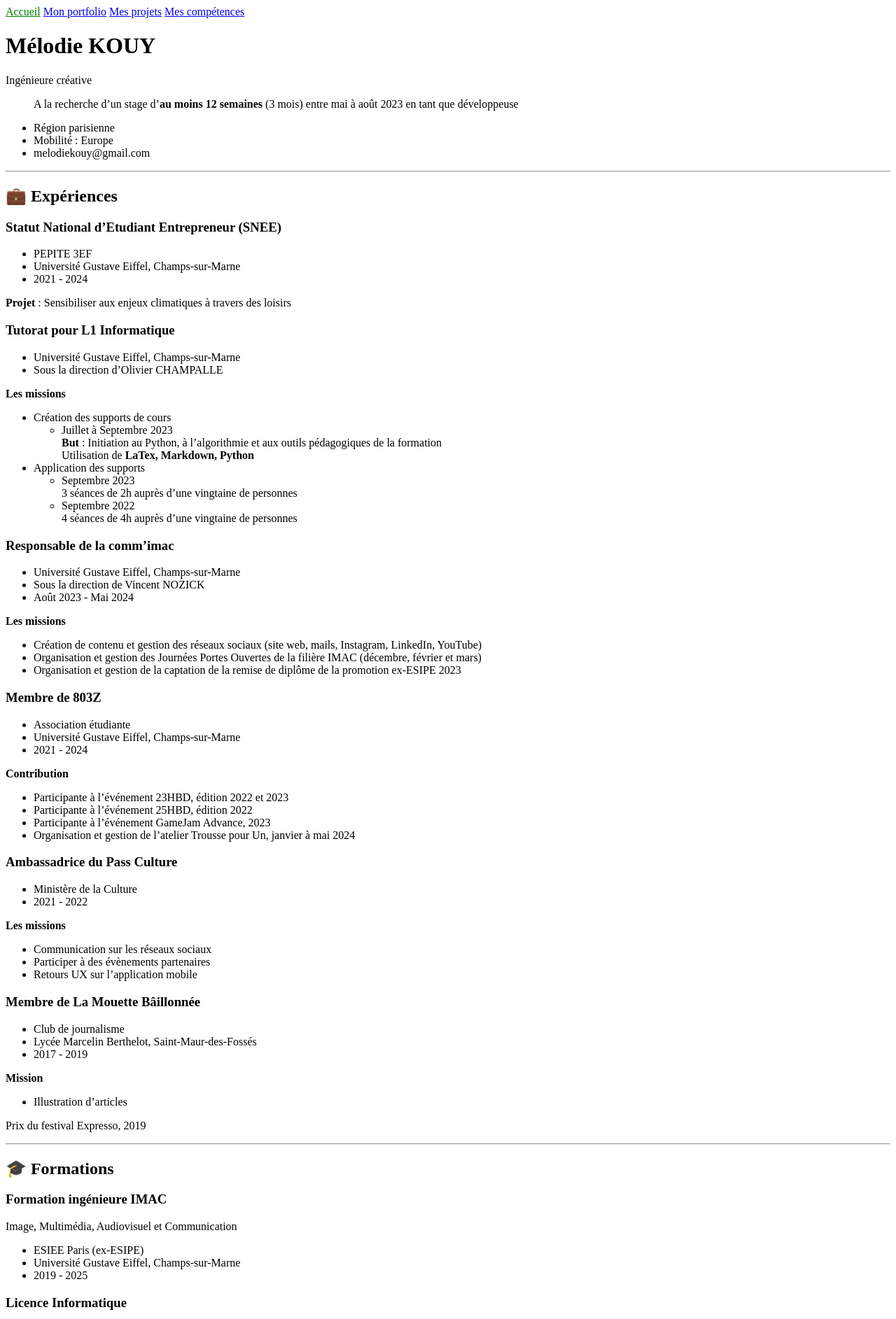
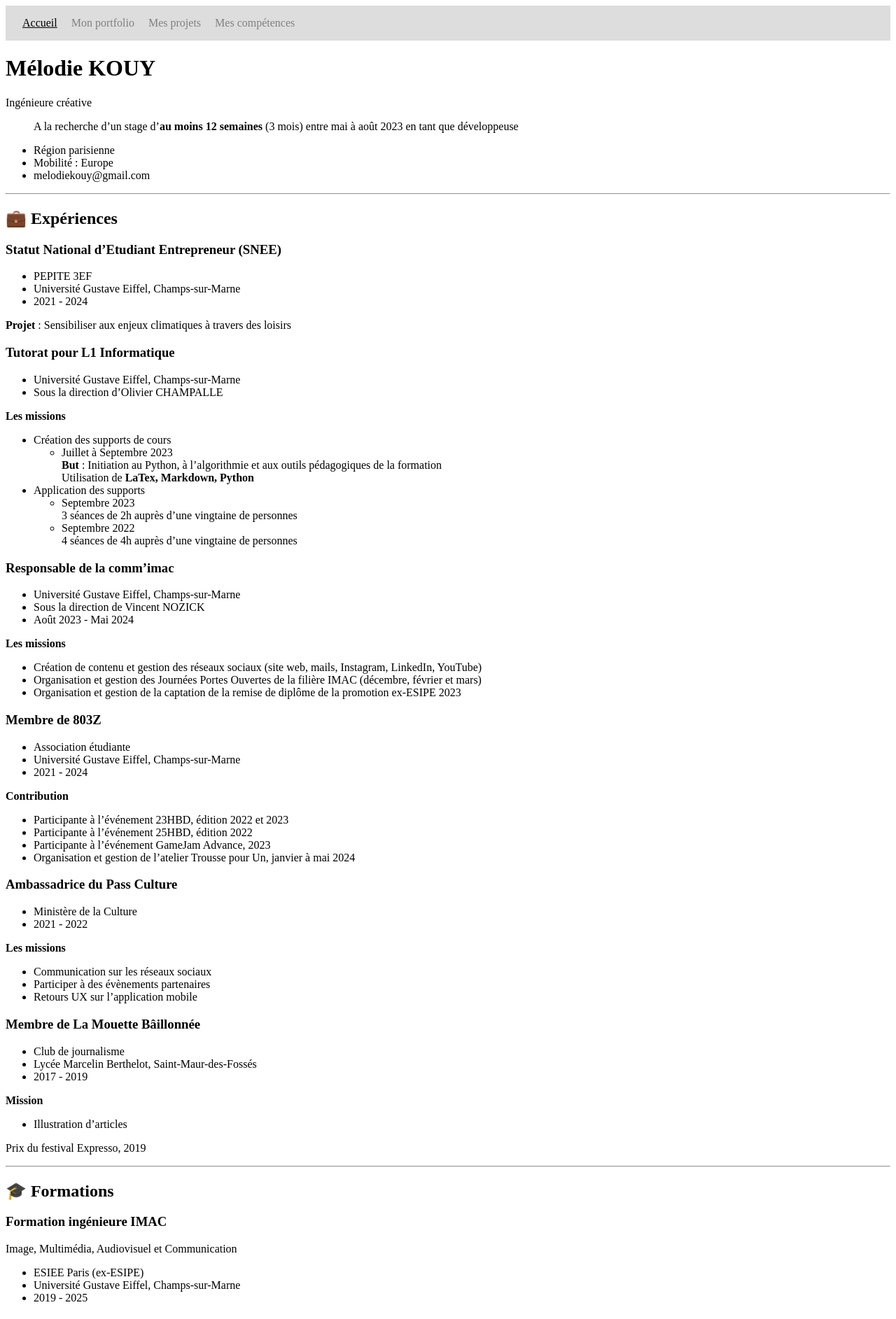
Before and after one commit to Melokye/Melokye.github.io, a Jekyll site: the page built from index.md, in a window 1280 px wide. Shown: the top 1885 px of the page at 70% size. Built offline with Jekyll 4.4.1, drawn with Linux system fonts in a browser that asks for light colours.

Commit message:
amélioration barre de navigation (un peu)

```diff
--- a/_includes/navigation.html
+++ b/_includes/navigation.html
@@ -1,6 +1,5 @@
-<!-- TODO surligner quand selectionné -->
 <nav>
     {% for item in site.data.navigation %}
       <a href="{{ item.link }}" {% if page.url == item.link %}class="current"{% endif %}>{{ item.name }}</a>
     {% endfor %}
-  </nav>
+</nav>
--- a/_sass/main.scss
+++ b/_sass/main.scss
@@ -1,3 +1,25 @@
 .current {
-    color: green;
+    color: black;
+    text-decoration-line: underline;
 }
+
+nav {
+    margin: 0;
+    // padding: 0;
+
+    background-color: #dddddd;
+    padding: 1em;
+    // display: inline;
+    // float: left;
+    a{
+        color: gray;
+        text-decoration-line: none;
+        // display: block;
+        padding: 8px;
+
+        &:hover{
+            color: white;
+            background-color: black;
+        }
+    }
+}
```
